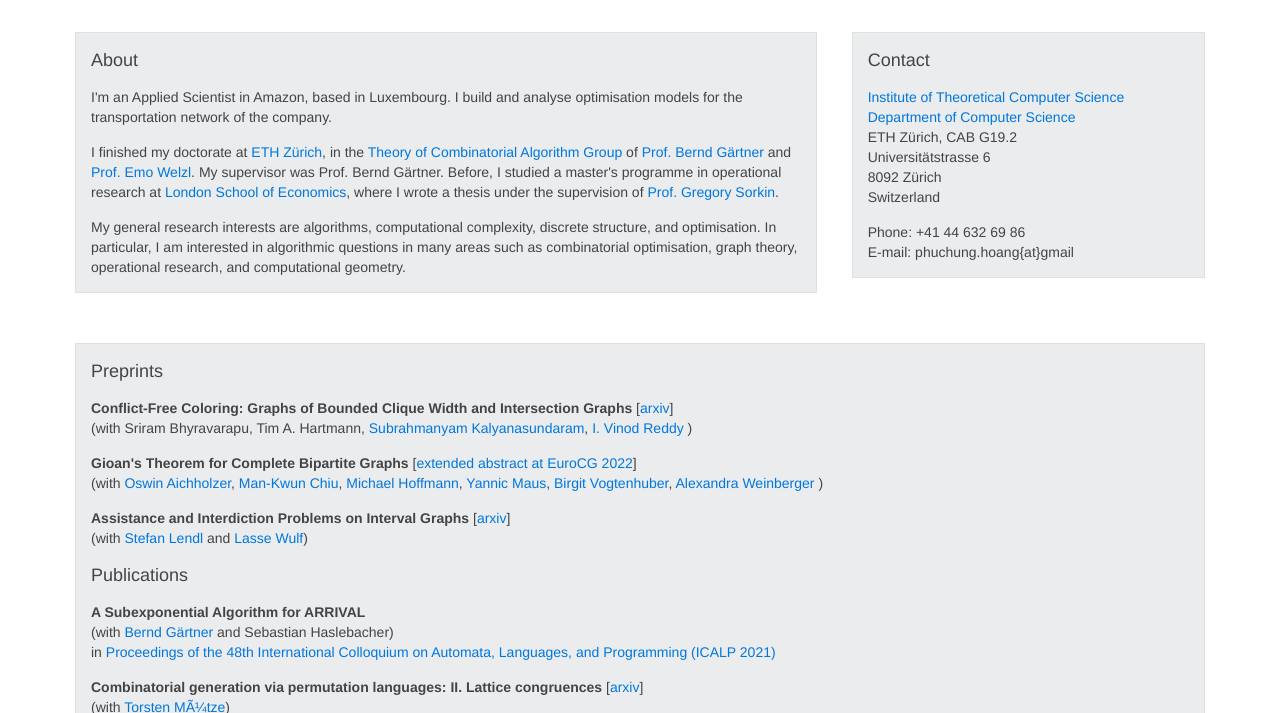
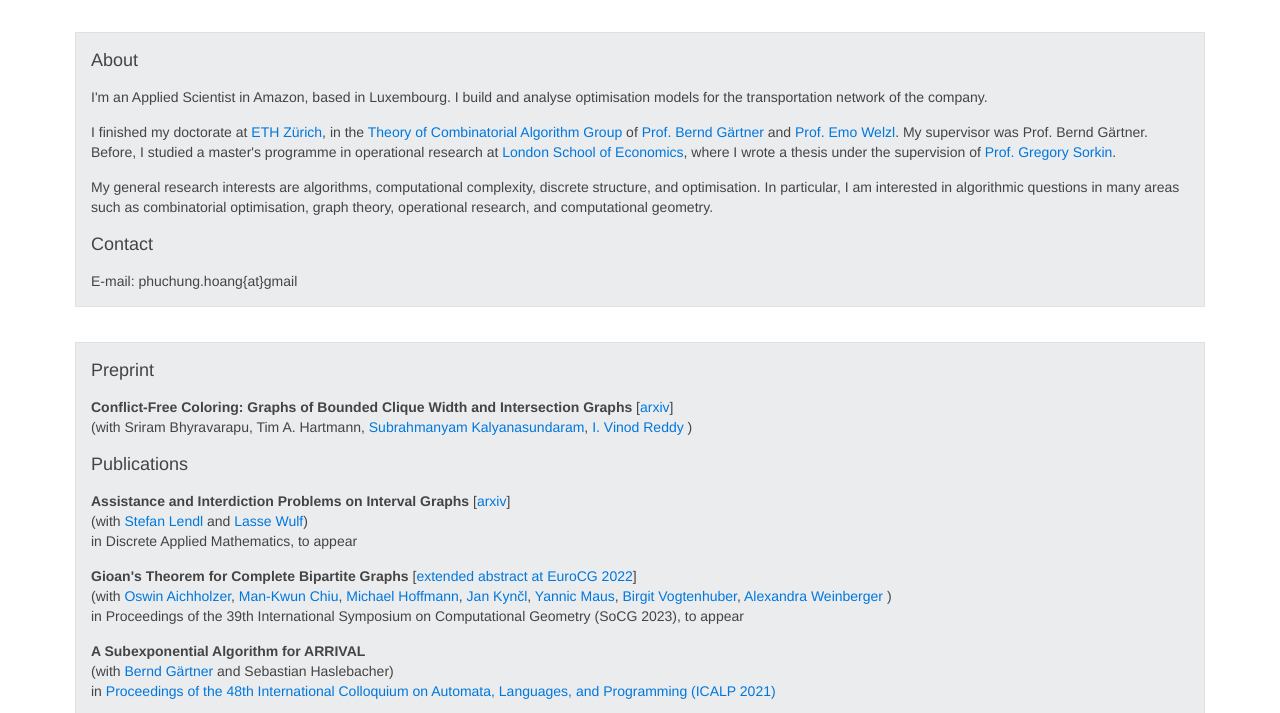
Before and after one commit to pelluceed/pelluceed.github.io, a plain HTML site: page index.html in a window 1280 px wide. Shown: the part 61-774 px from the top of the page. Drawn offline with Linux system fonts and the light colour scheme.

Commit message:
Update index.html

```diff
--- a/index.html
+++ b/index.html
@@ -33,8 +33,8 @@
 </div>
 
 <div class="uk-grid">
-<div class="uk-width-large-2-3">
-<div class="uk-panel uk-panel-box uk-margin-bottom">
+<div class="uk-width-large-1-1">
+<div class="uk-panel uk-panel-box">
 <h2 class="uk-panel-title">About</h2>
     <p>
 	I'm an Applied Scientist in Amazon, based in Luxembourg.
@@ -48,23 +48,10 @@
     <p>
         My general research interests are algorithms, computational complexity, discrete structure, and optimisation. In particular, I am interested in algorithmic questions in many areas such as combinatorial optimisation, graph theory, operational research, and computational geometry.
     </p>
-</div>
-</div>
 
-<div class="uk-width-large-1-3">
-<div class="uk-panel uk-panel-box">
-    <h2 class="uk-panel-title">Contact</h2>
+<h2 class="uk-panel-title">Contact</h2>
     <p>
-    <a target="_blank" href="https://www.ti.ethz.ch/">Institute of Theoretical Computer Science</a>
-    <a target="_blank" href="https://inf.ethz.ch/">Department of Computer Science</a><br>
-    ETH Z&uuml;rich, CAB G19.2<br>
-    Universit&aumltstrasse 6<br>
-    8092 Z&uuml;rich<br>
-    Switzerland<br>
-    </p>
-    <p>
-    Phone: +41 44 632 69 86 <br>
-    E-mail: phuchung.hoang{at}gmail<br>
+    E-mail: phuchung.hoang{at}gmail
     </p>
 </div>
 </div>
@@ -74,28 +61,30 @@
 <div class="uk-width-large-1-1">
 <div class="uk-panel uk-panel-box">
 
-<h2 class="uk-panel-title">Preprints</h2>
+<h2 class="uk-panel-title">Preprint</h2>
 <p><b>Conflict-Free Coloring: Graphs of Bounded Clique Width and Intersection Graphs</b> [<a href="https://arxiv.org/abs/2105.08693">arxiv</a>]<br>
 (with Sriram Bhyravarapu, Tim A. Hartmann, <a target="_blank" href="https://people.iith.ac.in/subruk/">Subrahmanyam Kalyanasundaram</a>,
 <a target="_blank" href="https://www.iitbhilai.ac.in/index.php?pid=profile_drvinodr">I. Vinod Reddy</a>
 )<br>
 
+<h2 class="uk-panel-title">Publications</h2>
+<p><b>Assistance and Interdiction Problems on Interval Graphs</b> [<a href="https://arxiv.org/abs/2107.14550">arxiv</a>]<br>
+(with <a target="_blank" href="https://stefan-lendl.at/">Stefan Lendl</a> and <a target="_blank" href="https://sites.google.com/view/lassewulf">Lasse Wulf</a>)<br>
+in Discrete Applied Mathematics, to appear
+</p>
+
 <p><b>Gioan's Theorem for Complete Bipartite Graphs</b> [<a href="https://eurocg2022.unipg.it/booklet/EuroCG2022-Booklet.pdf">extended abstract at EuroCG 2022</a>]<br>
 (with <a target="_blank" href="http://www.ist.tugraz.at/staff/aichholzer/">Oswin Aichholzer</a>,
 <a target="_blank" href="http://chiumk.github.io/">Man-Kwun Chiu</a>,
 <a target="_blank" href="https://inf.ethz.ch/personal/hoffmann/">Michael Hoffmann</a>,
+<a target="_blank" href="https://kam.mff.cuni.cz/~kyncl/">Jan Kyn&ccaron;l</a>,
 <a target="_blank" href="https://academia.yannicmaus.de/">Yannic Maus</a>,
 <a target="_blank" href="http://www.ist.tugraz.at/vogtenhuber/">Birgit Vogtenhuber</a>,
 <a target="_blank" href="http://www.ist.tugraz.at/weinberger/">Alexandra Weinberger</a>
 )<br>
+in Proceedings of the 39th International Symposium on Computational Geometry (SoCG 2023), to appear
 </p>
 
-<p><b>Assistance and Interdiction Problems on Interval Graphs</b> [<a href="https://arxiv.org/abs/2107.14550">arxiv</a>]<br>
-(with <a target="_blank" href="https://stefan-lendl.at/">Stefan Lendl</a> and <a target="_blank" href="https://sites.google.com/view/lassewulf">Lasse Wulf</a>)<br>
-</p>
-
-
-<h2 class="uk-panel-title">Publications</h2>
 <p><b>A Subexponential Algorithm for ARRIVAL</b><br>
 (with <a target="_blank" href="https://people.inf.ethz.ch/gaertner/index.html">Bernd G&auml;rtner</a> and Sebastian Haslebacher)<br>
 in <a target =_blank" href="https://doi.org/10.4230/LIPIcs.ICALP.2021.69">Proceedings of the 48th International Colloquium on Automata, Languages, and Programming (ICALP 2021)</a>
```
